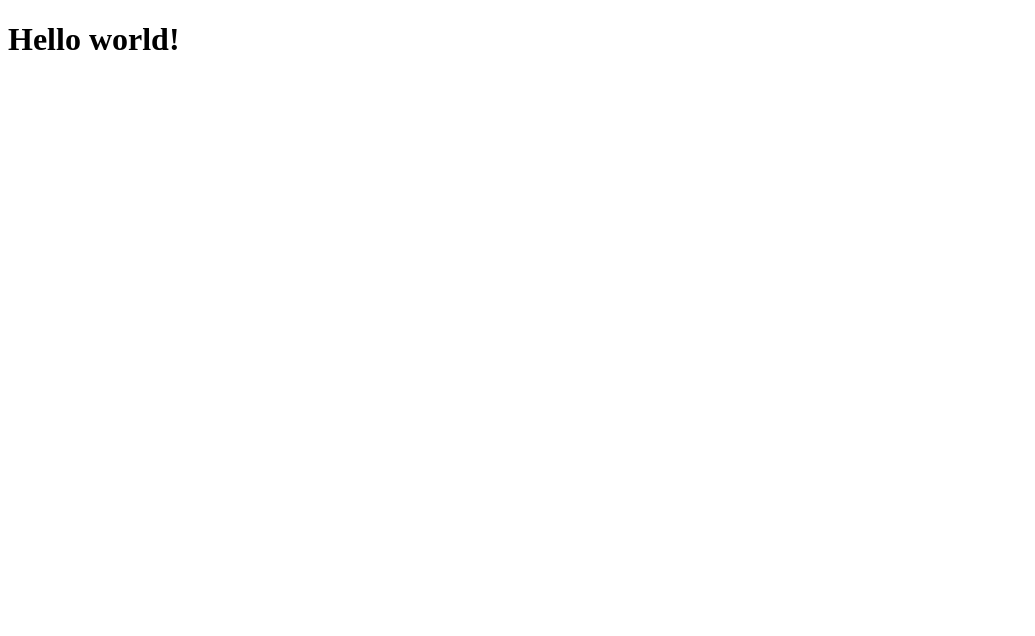
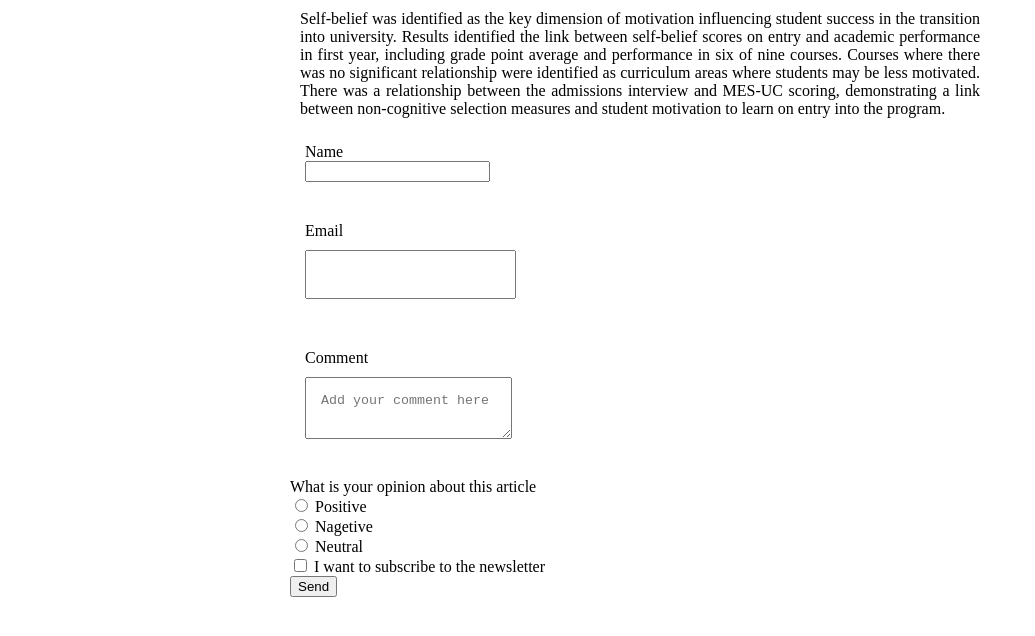
Before and after one commit to nganifaith/Microverse_day1, a plain HTML site: page index.html in a window 1280 px wide. Shown: the whole page, without its empty margins (0-1035 px from the left). Drawn offline with Linux system fonts and the light colour scheme.

Commit message:
Form layout

```diff
--- a/index.html
+++ b/index.html
@@ -3,9 +3,60 @@
 <head>
     <meta charset="UTF-8">
     <meta name="viewport" content="width=device-width, initial-scale=1.0">
+    <link rel="stylesheet" href="./styles.css">
+    <link rel="preconnect" href="https://fonts.gstatic.com">
+    <link href="https://fonts.googleapis.com/css2?family=Roboto:ital,wght@1,300&display=swap" rel="stylesheet">
     <title>Hello world!</title>
 </head>
 <body>
-    <h1 class='welcome'>Hello world!</h1>
+     <main>
+         <article>
+            Self-belief was identified as the key dimension of motivation influencing student success in
+            the transition into university. Results identified the link between self-belief
+            scores on entry and academic performance in first year, including grade point
+            average and performance in six of nine courses. Courses where there was no significant
+            relationship were identified as curriculum areas where students may be less motivated. There was a relationship
+            between the admissions interview and MES-UC scoring,
+            demonstrating a link between non-cognitive selection measures and student motivation
+            to learn on entry into the program.
+         </article>
+
+         <form action="POST">
+             <div class="text-type">
+                <label for="name">Name</label><br>
+                <input type="text" name="name"  maxlength="20" required="required"><br>
+            </div>
+            <div class="text-type">
+                <label for="email">Email</label><br>
+                <input type="email" name="email-address" class="text-type" maxlength="20" required="required"><br>
+            </div>
+            <div class="text-type">
+                <label for="comment">Comment</label><br>
+                <textarea class="text-type" placeholder="Add your comment here" maxlength="250" required="required"></textarea><br>
+             </div>
+             <div>
+                <label>What is your opinion about this article</label><br>
+            </div>
+            <div>
+                <input type="radio" value="positive" name="opinion">
+                <label for="positive">Positive</label><br>
+            </div>
+            <div>
+                <input type="radio" value="negative" name="opinion">
+                <label for="negative">Nagetive</label><br>
+            </div>
+            <div>
+                <input type="radio" value="neutral" name='opinion'>
+                <label for="neutral">Neutral</label><br>
+            </div>
+            <div>
+                <input type="checkbox" name="subscribe" value='subscribe'>
+                <label for="subscribe" >I want to subscribe to the newsletter</label><br>
+            </div>
+
+                <button type="submit">Send</button>
+
+         </form>
+     </main>
 </body>
 </html>
--- a/styles.css
+++ b/styles.css
@@ -1,3 +1,19 @@
-.welcome {
-  color: rgb(47, 206, 255);
+main {
+  max-width: 700px;
+  padding: 0 10px;
+  margin: auto;
+  text-align: justify;
 }
+
+article {
+   margin: 10px;
+}
+
+.text-type {
+  margin: 10px 0;
+  padding: 15px;
+}
+
+label {
+
+}
```
